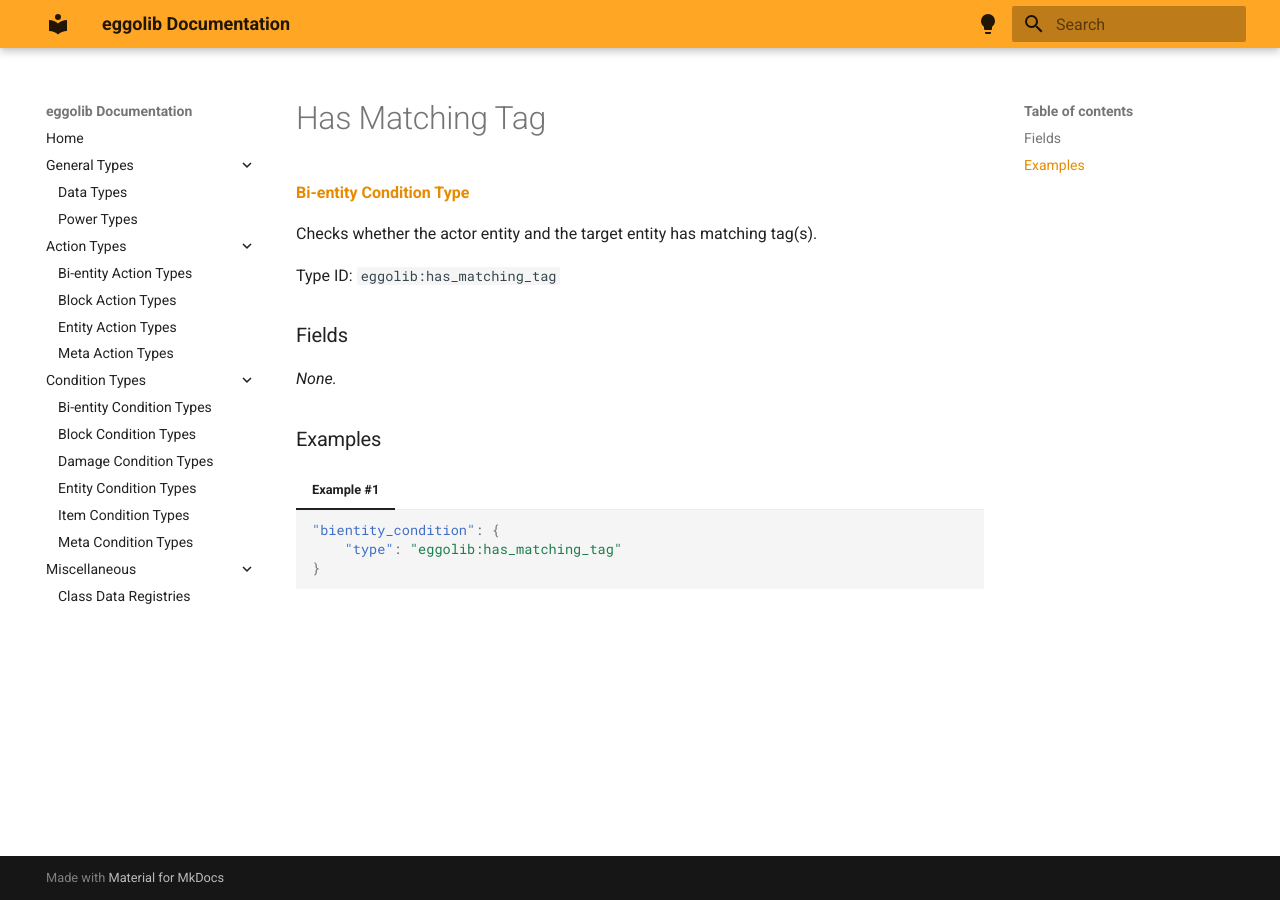
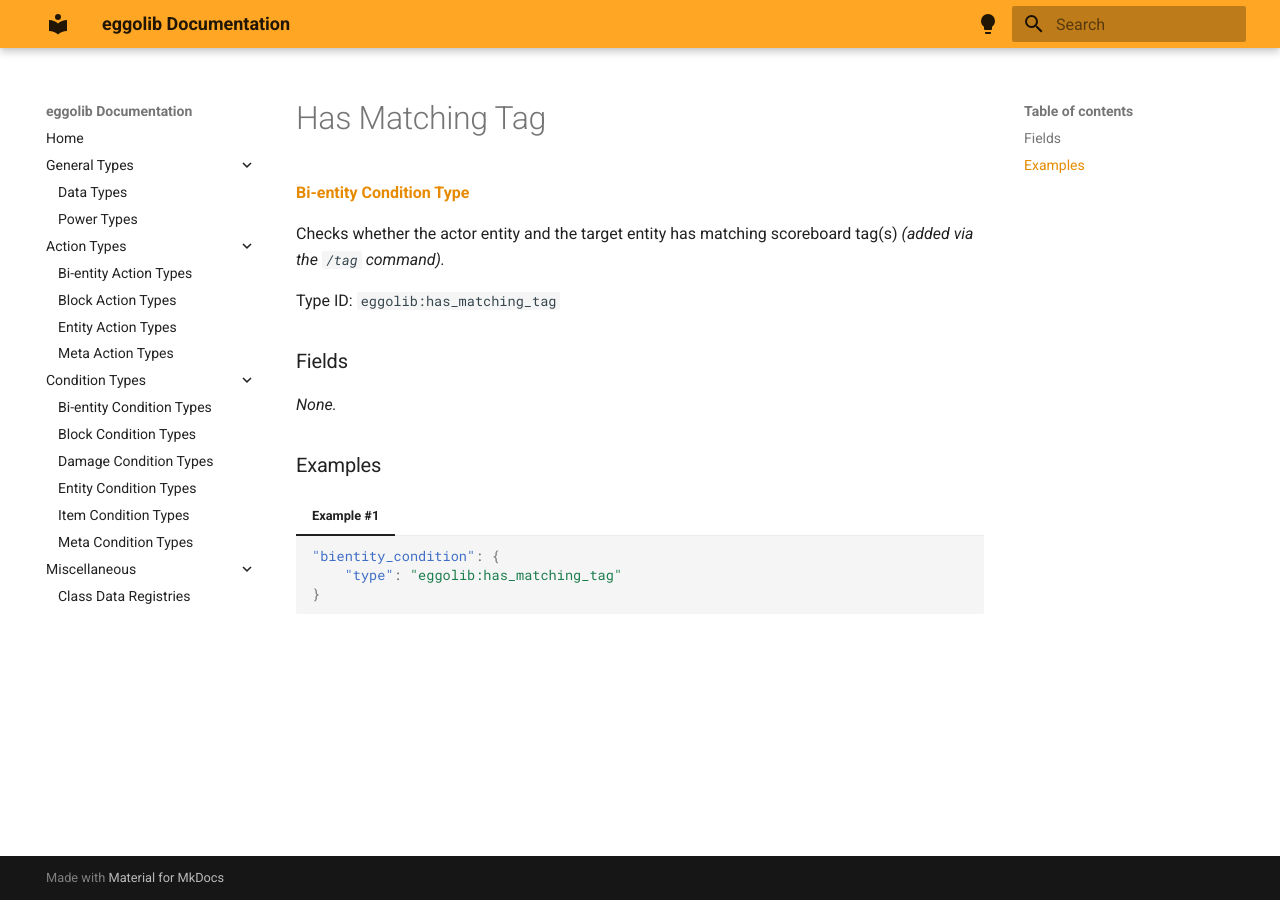
Before and after one commit to eggolib/eggolib.github.io, an MkDocs documentation site: the page built from docs/types/bientity_condition_types/has_matching_tag.md, in a window 1280 px wide. Built offline with MkDocs 1.6.1 and Material for MkDocs 9.7.7, drawn with Linux system fonts in a browser that asks for light colours; the version menu is left out.

Commit message:
Updated `has_matching_tag.md` (Bi-entity Condition Types)

```diff
--- a/docs/types/bientity_condition_types/has_matching_tag.md
+++ b/docs/types/bientity_condition_types/has_matching_tag.md
@@ -9,7 +9,7 @@ search:
 
 [**Bi-entity Condition Type**](../bientity_condition_types.md)
 
-Checks whether the actor entity and the target entity has matching tag(s).
+Checks whether the actor entity and the target entity has matching scoreboard tag(s) *(added via the `/tag` command).*
 
 Type ID: `eggolib:has_matching_tag`
 
```
